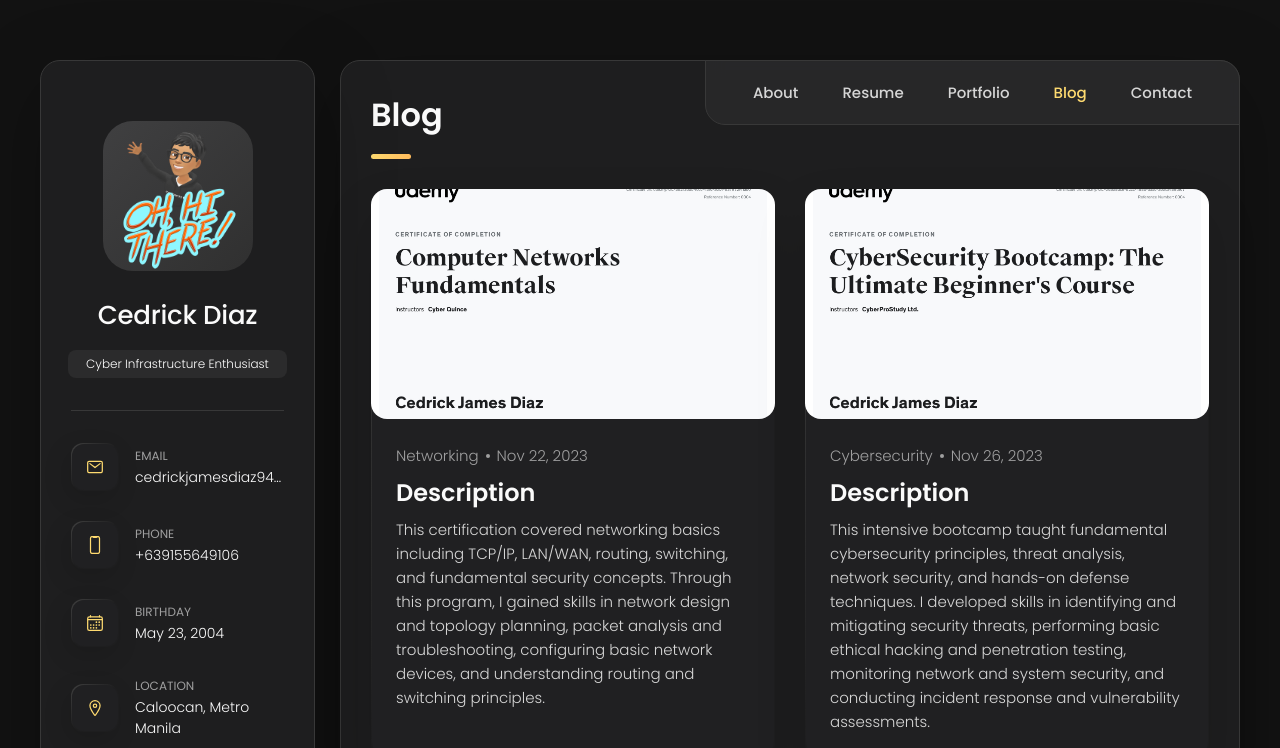
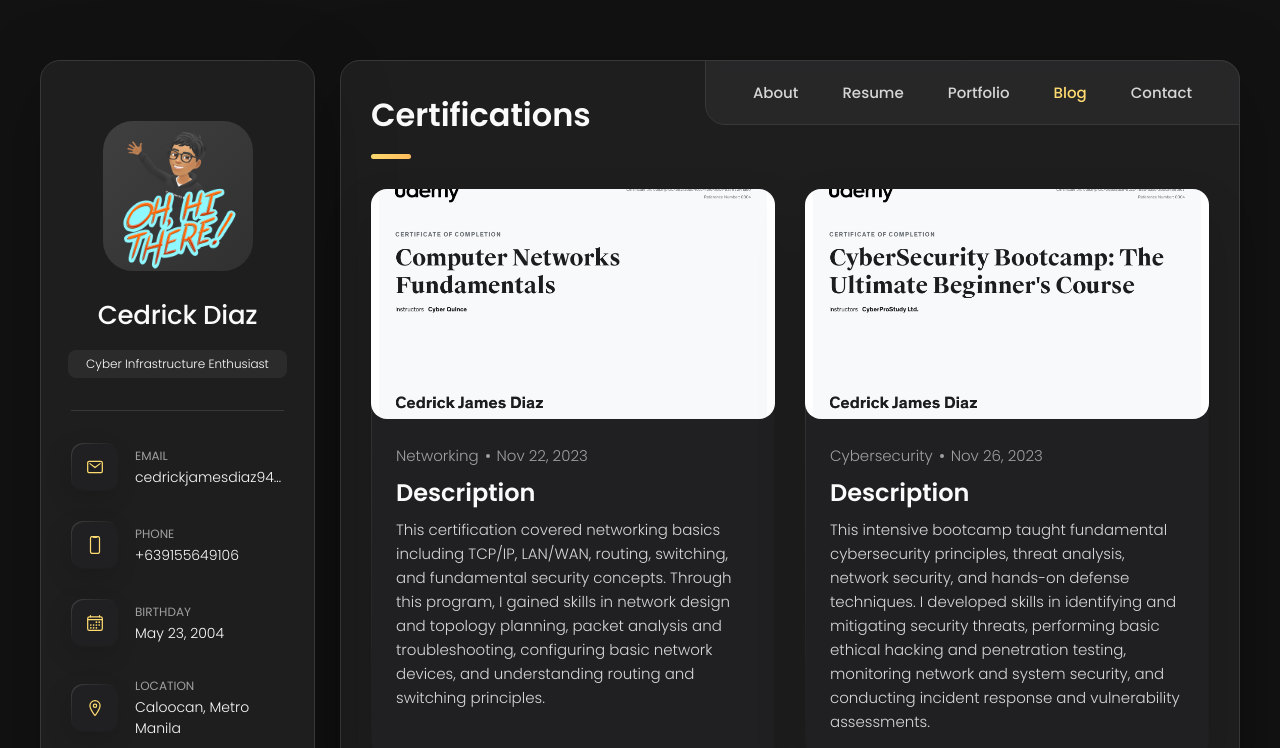
Before and after one commit to cedjah3301/My-Portfolio, a plain HTML site: page index.html in a window 1280 px wide. Both pictures are taken after a click on the button "Blog". Shown: the top 748 px of the page. Drawn offline with nearby package versions, Linux system fonts and the light colour scheme.

Commit message:
index.html

```diff
--- a/index.html
+++ b/index.html
@@ -891,7 +891,7 @@
       <article class="blog" data-page="blog">
 
         <header>
-          <h2 class="h2 article-title">Blog</h2>
+          <h2 class="h2 article-title">Certifications</h2>
         </header>
 
         <section class="blog-posts">
```
